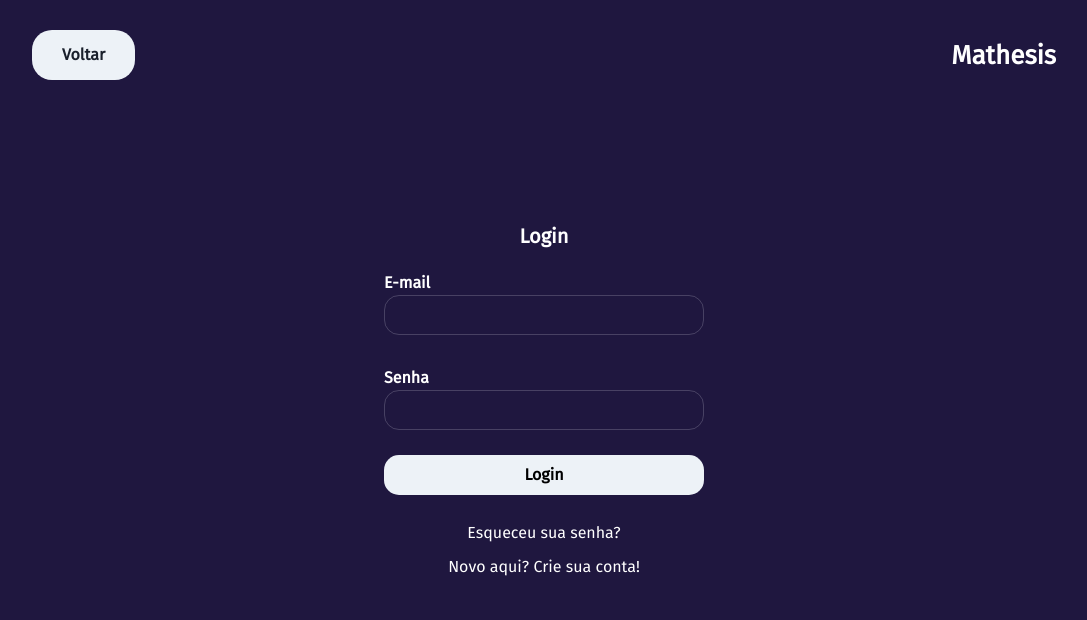
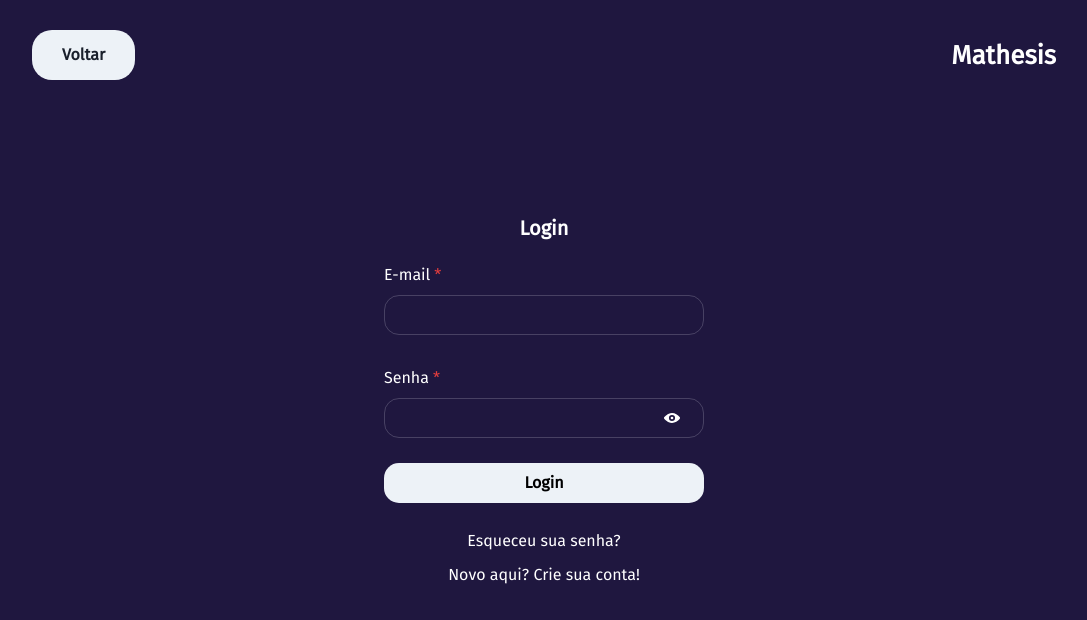
Before and after one commit to Mathesis-dev/mathesis-front-end, a React (Vite) app: page /login in a window 1280 px wide. Shown: the top 620 px of the page, without its empty margins (96-1183 px from the left). Built offline with nearby package versions, Linux system fonts and the light colour scheme.

Commit message:
✨ login form validations and style adjustments

```diff
--- a/package.json
+++ b/package.json
@@ -9,6 +9,7 @@
     "preview": "vite preview"
   },
   "dependencies": {
+    "@chakra-ui/icons": "^2.0.17",
     "@chakra-ui/react": "^2.5.3",
     "@emotion/react": "^11.10.6",
     "@emotion/styled": "^11.10.6",
--- /dev/null
+++ b/src/components/ErrorMessage/index.tsx
@@ -0,0 +1,16 @@
+import { Alert, AlertDescription, AlertIcon, Box } from "@chakra-ui/react";
+
+interface Props {
+  message: string;
+}
+
+export default function ErrorMessage({ message }: Props) {
+  return (
+    <Box my={4}>
+      <Alert status="error" borderRadius={4}>
+        <AlertIcon />
+        <AlertDescription color={"black"}>{message}</AlertDescription>
+      </Alert>
+    </Box>
+  );
+}
--- a/src/pages/Login/index.tsx
+++ b/src/pages/Login/index.tsx
@@ -1,11 +1,41 @@
-import { Button, Flex, Input, Text } from "@chakra-ui/react";
+import {
+  Button,
+  CircularProgress,
+  Flex,
+  FormControl,
+  FormLabel,
+  Input,
+  InputRightElement,
+  Text,
+  Icon,
+  InputGroup,
+} from "@chakra-ui/react";
+import { useState } from "react";
 import { useNavigate } from "react-router";
+import ErrorMessage from "../../components/ErrorMessage";
+import { ViewOffIcon, ViewIcon } from "@chakra-ui/icons";
 
 function Login() {
+  const [email, setEmail] = useState<string>("");
+  const [password, setPassword] = useState<string>("");
+  const [showPassword, setShowPassword] = useState<boolean>(false);
+  const [isLoading, setLoading] = useState<boolean>(false);
+  const [error, setError] = useState<string>("");
+
   const navigate = useNavigate();
 
   const navigateToLandingPage = () => {
     navigate("/");
+  };
+
+  const handlePasswordVisibility = () => {
+    setShowPassword(!showPassword);
+  };
+
+  const login = (event: React.FormEvent<HTMLFormElement>) => {
+    event.preventDefault();
+    console.log(email);
+    console.log(password);
   };
 
   return (
@@ -67,6 +97,8 @@ function Login() {
           color={"white"}
           fontWeight={"bold"}
         >
+          <form onSubmit={login}>
+            <FormControl isRequired>
               <Text
                 fontSize={{ base: "1.25rem" }}
                 marginBottom={{ base: "1.25rem" }}
@@ -76,12 +108,15 @@ function Login() {
               </Text>
               <Flex
                 direction={"column"}
-            minH={{ base: "14rem" }}
+                minH={{ base: error ? "20rem" : "15rem" }}
                 justify={"space-between"}
               >
                 <Flex direction={"column"}>
-              E-mail
+                  {error && <ErrorMessage message={error} />}
+
+                  <FormLabel>E-mail</FormLabel>
                   <Input
+                    onChange={(event) => setEmail(event.currentTarget.value)}
                     type={"email"}
                     borderRadius={{ base: "15px" }}
                     borderColor={"rgba(235, 235, 245, 0.2)"}
@@ -96,9 +131,13 @@ function Login() {
                   />
                 </Flex>
                 <Flex direction={"column"}>
-              Senha
+                  <FormLabel>Senha</FormLabel>
+                  <InputGroup>
                     <Input
-                type={"password"}
+                      onChange={(event) =>
+                        setPassword(event.currentTarget.value)
+                      }
+                      type={showPassword ? "text" : "password"}
                       borderRadius={{ base: "15px" }}
                       borderColor={"rgba(235, 235, 245, 0.2)"}
                       _hover={{
@@ -110,7 +149,34 @@ function Login() {
                         boxShadow: "#6E4AFF",
                       }}
                     />
+                    <InputRightElement width="4rem">
                       <Button
+                        bg={"transparent"}
+                        h="1.5rem"
+                        size="md"
+                        onClick={handlePasswordVisibility}
+                        _hover={{
+                          bg: "transparent",
+                        }}
+                        _active={{
+                          bg: "transparent",
+                        }}
+                      >
+                        {showPassword ? (
+                          <Icon color={"white"}>
+                            <ViewOffIcon />
+                          </Icon>
+                        ) : (
+                          <Icon color={"white"}>
+                            <ViewIcon />
+                          </Icon>
+                        )}
+                      </Button>
+                    </InputRightElement>
+                  </InputGroup>
+                  <Button
+                    isDisabled={isLoading}
+                    type="submit"
                     color={"black"}
                     borderRadius={{ base: "15px" }}
                     mt={{ base: "1.5625rem" }}
@@ -120,10 +186,20 @@ function Login() {
                       bg: "black",
                     }}
                   >
-                Login
+                    {isLoading ? (
+                      <CircularProgress
+                        isIndeterminate
+                        size="24px"
+                        color="black"
+                      />
+                    ) : (
+                      "Login"
+                    )}
                   </Button>
                 </Flex>
               </Flex>
+            </FormControl>
+          </form>
         </Flex>
 
         <Text color={"white"} cursor={"pointer"} mt={{ base: "1.625rem" }}>
```
Also changed, not shown: 1 other file (tests, documents, lock files or other folders). Lines whose indentation alone changed are shown as unchanged.
